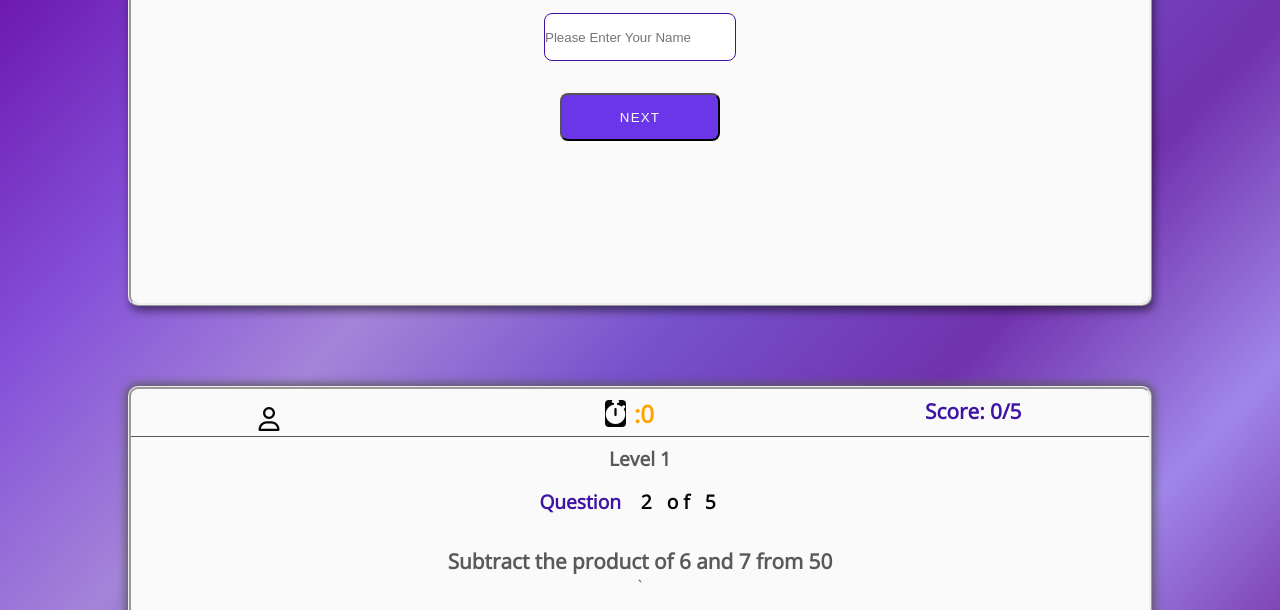
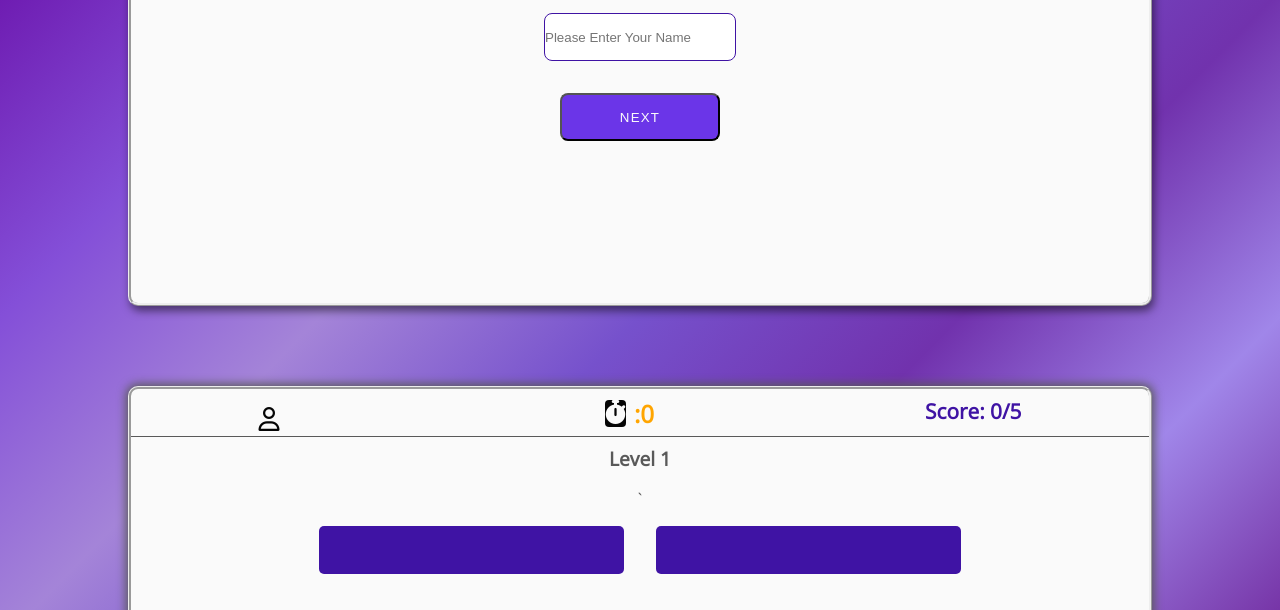
Before and after one commit to mvitgpt/Mental-Arithmetic-Quiz, a plain HTML site: page index.html in a window 1280 px wide. Shown: the part 334-944 px from the top of the page. Drawn offline with nearby package versions, Linux system fonts and the light colour scheme.

Commit message:
Replace text display from index page with template literals on the quiz display

```diff
--- a/assets/js/script.js
+++ b/assets/js/script.js
@@ -130,11 +130,13 @@ if (errorTxt !== '') {
     questionsCounter = 1;
 
     // Score varialbe set to 0
-   let  userScored = 0;
+    let  userScored = 0;
     userScore.innerHTML = (`Score: ${userScored}/5`);
     let questionNum = 0;
     let currentQuestion;
 
+    // Code adapted from jsfiddle.net
+    // Conditional statement to execute difficulty Level Questions
     if (difficultyLevel === 'easy') {
                 currentQuestion = questionsLevel1;
 
@@ -144,20 +146,18 @@ if (errorTxt !== '') {
             } else {
                 difficultyLevel === "hard";
                 currentQuestion= questionsLevel3;
-
             }
-
-
+    // Methods to select and display 5 questions out of 10 everytime player plays.
     let allQuestions = shuffle(currentQuestion);
     allQuestions = allQuestions.slice(0, 5);
 
-    questionsText.innerHTML = allQuestions[questionNum].question;
+    // questionsText.innerHTML = allQuestions[questionNum].question;
 
 
-    option1.innerHTML = allQuestions[questionNum].options[0];
-    option2.innerHTML = allQuestions[questionNum].options[1];
-    option3.innerHTML = allQuestions[questionNum].options[2];
-    option4.innerHTML = allQuestions[questionNum].options[3];
+    // option1.innerHTML = allQuestions[questionNum].options[0];
+    // option2.innerHTML = allQuestions[questionNum].options[1];
+    // option3.innerHTML = allQuestions[questionNum].options[2];
+    // option4.innerHTML = allQuestions[questionNum].options[3];
 
 
     function optionClick(userAnswer) {
@@ -177,6 +177,7 @@ if (errorTxt !== '') {
         console.log("option");
     }
 
+    // Function to randomly display quiz with level of difficulty
     function shuffle(array) {
         let currentIndex = array.length,  randomIndex;
 
@@ -212,7 +213,6 @@ if (errorTxt !== '') {
 
 
 
-// Conditional statement adapted from jsfiddle.net
 
 
 //     let quiz;
@@ -222,7 +222,6 @@ if (errorTxt !== '') {
 //     // shuffle(questionsLevel3);
 
 //     // Conditional statement to execute difficulty Level Questions
-
 //     function displayLevelQuestions(selectDifficultyLevel) {
 //     let difficulty = ("easy, medium, hard");
 
--- a/index.html
+++ b/index.html
@@ -126,9 +126,9 @@
         <div class="show-level">
             <div class="level">Level 1</div>
         </div>
-        <div class="questions-counter" id="'questions-counter">
-            <div class="questions-counter-txt">
-                <p>Question <span> 2 of 5 </span></p>
+        <div class="questions-counter" id="'questions-counter-container">
+            <div class="questions-counter" id="questions-counter">
+                <!-- <p>Question <span> 2 of 5 </span></p> -->
             </div>
         </div>
         <div class="questions-txt" id="questions-txt">
```
